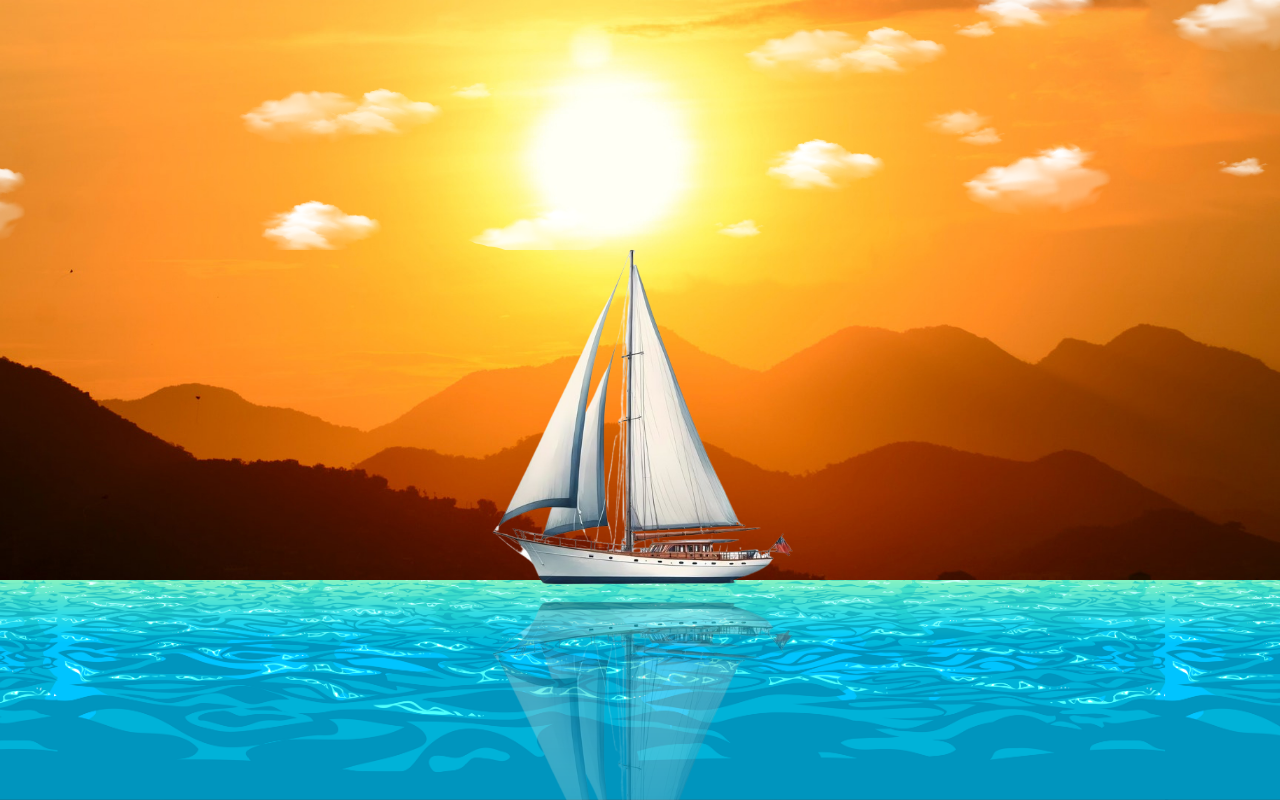
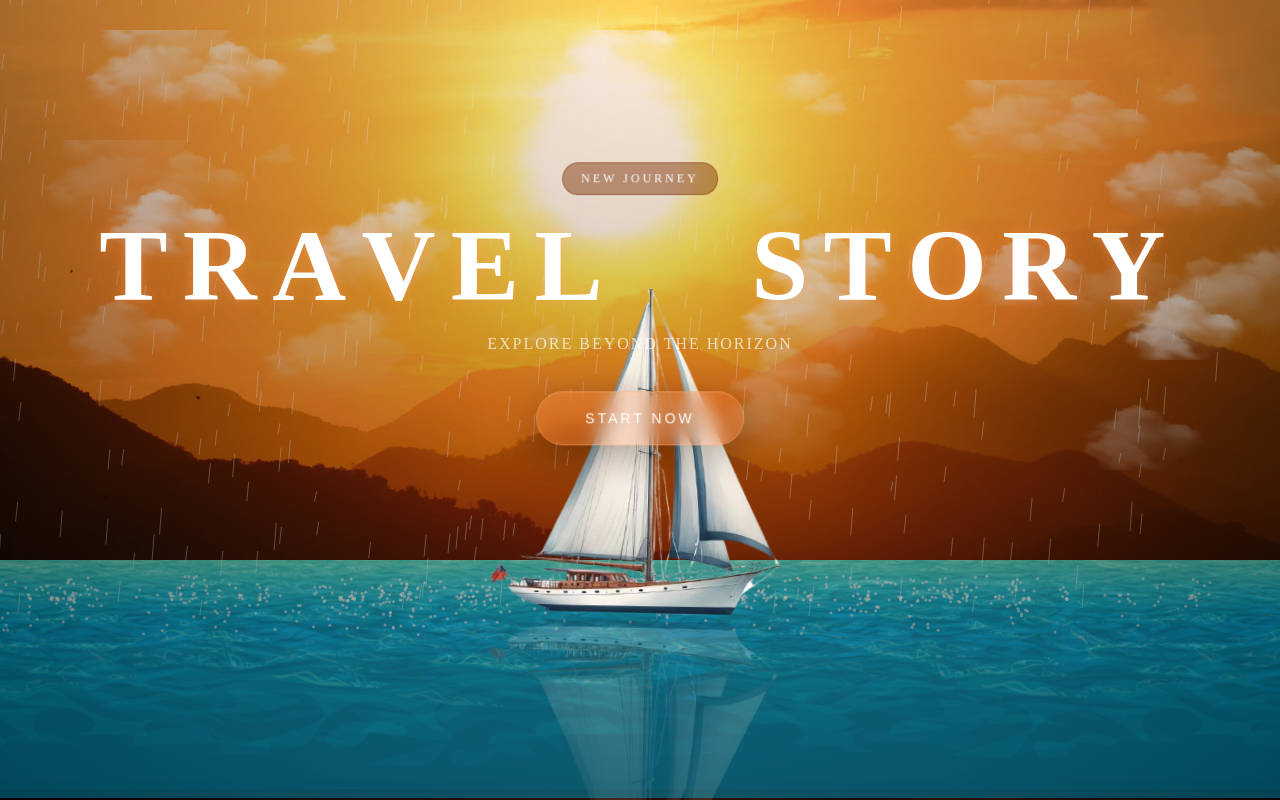
Before and after one commit to freetimezp/usefull-things-321-boat, a plain HTML site: page index.html in a window 1280 px wide. Drawn offline with Linux system fonts and the light colour scheme.

Commit message:
03. usefull-things-321-boat. Add animation.

```diff
--- a/assets/css/style.css
+++ b/assets/css/style.css
@@ -19,79 +19,329 @@ a {
     background-size: cover;
 }
 
+.hero::after {
+    content: "";
+    position: absolute;
+    inset: 0;
+    background: radial-gradient(circle at top, rgba(255, 140, 80, 0.15), rgba(0, 0, 0, 0.5));
+    pointer-events: none;
+    z-index: 8;
+}
+
+/* CANVAS */
+canvas {
+    position: absolute;
+    inset: 0;
+    pointer-events: none;
+}
+
+#rain {
+    z-index: 5;
+}
+
+#splashes {
+    z-index: 6;
+}
+
 .ocean {
     width: 100%;
-    height: 220px;
+    height: 240px;
     position: absolute;
     bottom: 0;
-    left: 0;
+    overflow: hidden;
+    z-index: 4;
 }
 
 .water {
+    position: absolute;
     width: 200%;
     height: 100%;
-    position: absolute;
     left: -100%;
-    animation: waternimate 22s linear infinite;
+    bottom: 0;
+    opacity: 0.9;
+    z-index: 1;
 }
 
-@keyframes waternimate {
+.w1 {
+    animation: waveMove 20s linear infinite;
+}
+.w2 {
+    animation: waveMove 30s linear infinite reverse;
+    opacity: 0.6;
+    bottom: 10px;
+}
+.w3 {
+    animation: waveMove 40s linear infinite;
+    opacity: 0.4;
+    bottom: 20px;
+}
+
+@keyframes waveMove {
     0% {
-        transform: translateX(0);
+        transform: translateX(0) translateY(0);
+    }
+    50% {
+        transform: translateX(500px) translateY(-4px);
     }
     100% {
-        transform: translateX(1000px);
+        transform: translateX(1000px) translateY(0);
     }
 }
 
 .boat {
     position: absolute;
-    width: 350px;
-    bottom: 198px;
-    right: 50%;
-    transform: scaleX(-1) translateX(-50%);
+    width: 340px;
+    height: auto;
+    bottom: 170px;
+    left: 50%;
+    transform: translateX(-50%);
+    animation: boatFloat 4s ease-in-out infinite;
+    z-index: 10;
 }
 
 .boat img {
     width: 100%;
     height: 100%;
     object-fit: cover;
-    -webkit-box-reflect: below 0 linear-gradient(rgba(255, 255, 255, 0.05), rgba(255, 255, 255, 0.4)); /* mirror */
-    animation: boatAnimate 2s linear infinite;
+    animation: boatRock 2.8s ease-in-out infinite;
+    -webkit-box-reflect: below -10px linear-gradient(transparent, rgba(255, 255, 255, 0.25));
 }
 
-@keyframes boatAnimate {
+@keyframes boatFloat {
+    0%,
+    100% {
+        transform: translate(-50%, 0);
+    }
+    50% {
+        transform: translate(-50%, -8px);
+    }
+}
+
+@keyframes boatRock {
     0% {
-        transform: rotate(0deg) translateY(0);
+        transform: rotate(0deg);
     }
     25% {
-        transform: rotate(-1deg) translateY(-3px);
+        transform: rotate(-1.2deg);
     }
     50% {
-        transform: rotate(0deg) translateY(-5px);
+        transform: rotate(0deg);
     }
     75% {
-        transform: rotate(1deg) translateY(-3px);
+        transform: rotate(1.2deg);
     }
     100% {
-        transform: rotate(0deg) translateY(0);
+        transform: rotate(0deg);
     }
 }
 
 .cloud {
     position: absolute;
+    top: 0;
     width: 200%;
-    height: 250px;
-    top: 0;
-    left: -100%;
-    animation: cloudAnimate 10s linear infinite;
+    opacity: 0.8;
+    z-index: 2;
 }
 
-@keyframes cloudAnimate {
-    0% {
+.c1 {
+    animation: cloudMove 60s linear infinite;
+    top: 30px;
+}
+.c2 {
+    animation: cloudMove 90s linear infinite reverse;
+    top: 80px;
+    opacity: 0.5;
+}
+.c3 {
+    animation: cloudMove 120s linear infinite;
+    top: 140px;
+    opacity: 0.3;
+}
+
+@keyframes cloudMove {
+    from {
         transform: translateX(0);
     }
-    100% {
+    to {
         transform: translateX(1000px);
     }
 }
+
+/* LIGHTNING */
+.lightning {
+    position: absolute;
+    inset: 0;
+    background: white;
+    opacity: 0;
+    z-index: 20;
+    pointer-events: none;
+}
+
+/* BRAND */
+.brand {
+    position: absolute;
+    top: 38%;
+    left: 50%;
+    transform: translate(-50%, -50%);
+    text-align: center;
+    z-index: 21;
+    color: #fff;
+    pointer-events: none;
+}
+
+/* LABEL */
+.label {
+    display: inline-block;
+    padding: 8px 18px;
+    font-size: 12px;
+    letter-spacing: 3px;
+    text-transform: uppercase;
+    background: rgba(122, 44, 2, 0.45);
+    border: 1px solid rgba(122, 44, 2, 0.45);
+    backdrop-filter: blur(6px);
+    border-radius: 20px;
+    margin-bottom: 20px;
+    opacity: 0;
+    animation: labelIn 1.2s ease forwards;
+}
+
+/* LOGO TEXT */
+.logo {
+    font-family: "Playfair Display", serif;
+    font-size: clamp(3.5rem, 8vw, 7rem);
+    letter-spacing: 0.15em;
+    text-transform: uppercase;
+    line-height: 1;
+    white-space: nowrap;
+    text-shadow: 0 0 12px rgba(255, 160, 100, 0.4), 0 0 40px rgba(255, 120, 80, 0.2);
+}
+
+.logo span {
+    display: inline-block;
+    opacity: 0;
+    transform: translateY(40px);
+    animation: letterIn 0.8s ease forwards;
+}
+
+.logo .space {
+    width: 0.5em;
+}
+
+/* TAGLINE */
+.tagline {
+    margin-top: 18px;
+    font-size: 16px;
+    letter-spacing: 2px;
+    text-transform: uppercase;
+    color: rgba(255, 255, 255, 0.7);
+    opacity: 0;
+    animation: fadeUp 1.2s ease forwards;
+    animation-delay: 1.6s;
+}
+
+/* ANIMATIONS */
+@keyframes letterIn {
+    to {
+        opacity: 1;
+        transform: translateY(0);
+    }
+}
+
+@keyframes labelIn {
+    from {
+        opacity: 0;
+        transform: translateY(-20px) scale(0.9);
+    }
+    to {
+        opacity: 1;
+        transform: translateY(0) scale(1);
+    }
+}
+
+@keyframes fadeUp {
+    to {
+        opacity: 1;
+        transform: translateY(0);
+    }
+}
+
+/* CTA BUTTON */
+.cta {
+    position: relative;
+    margin-top: 38px;
+    padding: 18px 48px;
+    font-size: 14px;
+    letter-spacing: 3px;
+    text-transform: uppercase;
+    color: #fff;
+    background: linear-gradient(135deg, rgba(255, 140, 80, 0.25), rgba(255, 90, 40, 0.15));
+    border: 1px solid rgba(255, 180, 120, 0.45);
+    border-radius: 50px;
+    backdrop-filter: blur(10px);
+    cursor: pointer;
+    overflow: hidden;
+    opacity: 0;
+    cursor: pointer;
+    transform: translateY(30px);
+    animation: ctaIn 1.2s ease forwards;
+    animation-delay: 2s;
+    z-index: 22;
+    box-shadow: 0 10px 40px rgba(0, 0, 0, 0.35), inset 0 0 20px rgba(255, 180, 120, 0.15);
+    transition: box-shadow 0.5s ease-in-out;
+}
+
+@keyframes ctaIn {
+    to {
+        opacity: 1;
+        transform: translateY(0);
+    }
+}
+
+/* TEXT */
+.cta-text {
+    position: relative;
+    z-index: 2;
+}
+
+/* SHIMMER */
+.cta-shimmer {
+    position: absolute;
+    inset: 0;
+    background: linear-gradient(120deg, transparent 30%, rgba(255, 255, 255, 0.5), transparent 70%);
+    transform: translateX(-120%);
+    transition: transform 0.6s ease;
+}
+
+.cta:hover .cta-shimmer {
+    transform: translateX(120%);
+}
+
+/* HOVER */
+.cta:hover {
+    transform: translateY(-2px) scale(1.04);
+    box-shadow: 0 18px 60px rgba(0, 0, 0, 0.5), inset 0 0 30px rgba(255, 200, 140, 0.35);
+}
+
+/* ACTIVE */
+.cta:active {
+    transform: scale(0.97);
+}
+
+.ripple {
+    position: absolute;
+    width: 10px;
+    height: 10px;
+    background: rgba(255, 255, 255, 0.6);
+    border-radius: 50%;
+    transform: translate(-50%, -50%);
+    animation: ripple 0.6s ease-out;
+    pointer-events: none;
+}
+
+@keyframes ripple {
+    to {
+        width: 300px;
+        height: 300px;
+        opacity: 0;
+    }
+}
--- a/assets/js/main.js
+++ b/assets/js/main.js
@@ -0,0 +1,163 @@
+const rainCanvas = document.getElementById("rain");
+const splashCanvas = document.getElementById("splashes");
+
+const rCtx = rainCanvas.getContext("2d");
+const sCtx = splashCanvas.getContext("2d");
+
+let w, h;
+function resize() {
+    w = rainCanvas.width = splashCanvas.width = window.innerWidth;
+    h = rainCanvas.height = splashCanvas.height = window.innerHeight;
+}
+window.addEventListener("resize", resize);
+resize();
+
+/* =====================
+   RAIN PARTICLES
+===================== */
+const rainDrops = [];
+const rainCount = 600;
+
+class Rain {
+    constructor() {
+        this.reset();
+    }
+    reset() {
+        this.x = Math.random() * w;
+        this.y = Math.random() * -h;
+        this.len = Math.random() * 20 + 10;
+        this.speed = Math.random() * 10 + 10;
+        this.wind = -2;
+    }
+    update() {
+        this.x += this.wind;
+        this.y += this.speed;
+
+        if (this.y > h - 200) {
+            createSplash(this.x, h - 200);
+            this.reset();
+        }
+    }
+    draw() {
+        rCtx.beginPath();
+        rCtx.moveTo(this.x, this.y);
+        rCtx.lineTo(this.x + this.wind, this.y + this.len);
+        rCtx.strokeStyle = "rgba(255,255,255,0.4)";
+        rCtx.lineWidth = 1;
+        rCtx.stroke();
+    }
+}
+
+for (let i = 0; i < rainCount; i++) rainDrops.push(new Rain());
+
+/* =====================
+   SPLASH PARTICLES
+===================== */
+const splashes = [];
+
+function createSplash(x, y) {
+    for (let i = 0; i < 5; i++) {
+        splashes.push({
+            x,
+            y,
+            vx: (Math.random() - 0.5) * 2,
+            vy: Math.random() * -3,
+            life: 20,
+        });
+    }
+}
+
+function drawSplashes() {
+    sCtx.clearRect(0, 0, w, h);
+    splashes.forEach((p, i) => {
+        p.x += p.vx;
+        p.y += p.vy;
+        p.vy += 0.2;
+        p.life--;
+
+        sCtx.beginPath();
+        sCtx.arc(p.x, p.y, 1.5, 0, Math.PI * 2);
+        sCtx.fillStyle = "rgba(255,255,255,0.6)";
+        sCtx.fill();
+
+        if (p.life <= 0) splashes.splice(i, 1);
+    });
+}
+
+/* =====================
+   LIGHTNING
+===================== */
+const lightning = document.querySelector(".lightning");
+const brand = document.querySelector(".brand");
+
+function strikeLightning() {
+    lightning.style.opacity = "0.9";
+    brand.style.textShadow = "0 0 30px rgba(255,255,255,0.9)";
+
+    setTimeout(() => {
+        lightning.style.opacity = "0";
+        brand.style.textShadow = "0 0 12px rgba(255,180,120,0.4)";
+    }, 100);
+
+    cta.style.boxShadow = "0 0 60px rgba(255,255,255,0.9)";
+    setTimeout(() => {
+        cta.style.boxShadow = "";
+    }, 1000);
+}
+
+setInterval(() => {
+    if (Math.random() > 0.7) strikeLightning();
+}, 4000);
+
+/* =====================
+   ANIMATE
+===================== */
+function animate() {
+    rCtx.clearRect(0, 0, w, h);
+
+    rainDrops.forEach((d) => {
+        d.update();
+        d.draw();
+    });
+
+    drawSplashes();
+    requestAnimationFrame(animate);
+}
+animate();
+
+/* =====================
+   LOGO STAGGER
+===================== */
+const letters = document.querySelectorAll(".logo span");
+
+letters.forEach((letter, i) => {
+    letter.style.animationDelay = `${0.6 + i * 0.08}s`;
+});
+
+/* =====================
+   CTA INTERACTIONS
+===================== */
+const cta = document.querySelector(".cta");
+
+cta.addEventListener("mousemove", (e) => {
+    const rect = cta.getBoundingClientRect();
+    const x = e.clientX - rect.left - rect.width / 2;
+    const y = e.clientY - rect.top - rect.height / 2;
+
+    cta.style.transform = `translate(${x * 0.15}px, ${y * 0.15}px) scale(1.05)`;
+});
+
+cta.addEventListener("mouseleave", () => {
+    cta.style.transform = "translate(0,0) scale(1)";
+});
+
+/* Ripple */
+cta.addEventListener("click", (e) => {
+    const ripple = document.createElement("span");
+    ripple.className = "ripple";
+    ripple.style.left = `${e.offsetX}px`;
+    ripple.style.top = `${e.offsetY}px`;
+    cta.appendChild(ripple);
+
+    setTimeout(() => ripple.remove(), 600);
+});
--- a/index.html
+++ b/index.html
@@ -10,15 +10,44 @@
 
     <body>
         <div class="hero">
-            <img src="./assets/images/cloud.png" alt="" class="cloud" />
+            <!-- Clouds -->
+            <img src="./assets/images/cloud.png" class="cloud c1" />
+            <img src="./assets/images/cloud.png" class="cloud c2" />
+            <img src="./assets/images/cloud.png" class="cloud c3" />
 
+            <!-- Canvas weather -->
+            <canvas id="rain"></canvas>
+            <canvas id="splashes"></canvas>
+
+            <div class="brand">
+                <div class="label">NEW JOURNEY</div>
+                <h1 class="logo">
+                    <span>T</span><span>R</span><span>A</span><span>V</span><span>E</span><span>L</span>
+                    <span class="space"></span>
+                    <span>S</span><span>T</span><span>O</span><span>R</span><span>Y</span>
+                </h1>
+                <p class="tagline">Explore beyond the horizon</p>
+
+                <button class="cta">
+                    <span class="cta-text">Start Now</span>
+                    <span class="cta-shimmer"></span>
+                </button>
+            </div>
+
+            <!-- Ocean -->
             <div class="ocean">
-                <img src="./assets/images/water.png" alt="" class="water" />
+                <img src="./assets/images/water.png" class="water w1" />
+                <img src="./assets/images/water.png" class="water w2" />
+                <img src="./assets/images/water.png" class="water w3" />
+            </div>
 
-                <div class="boat">
-                    <img src="./assets/images/boat.png" alt="" />
-                </div>
+            <!-- Boat -->
+            <div class="boat">
+                <img src="./assets/images/boat.png" />
             </div>
+
+            <!-- Lightning overlay -->
+            <div class="lightning"></div>
         </div>
 
         <script src="./assets/js/main.js"></script>
```
